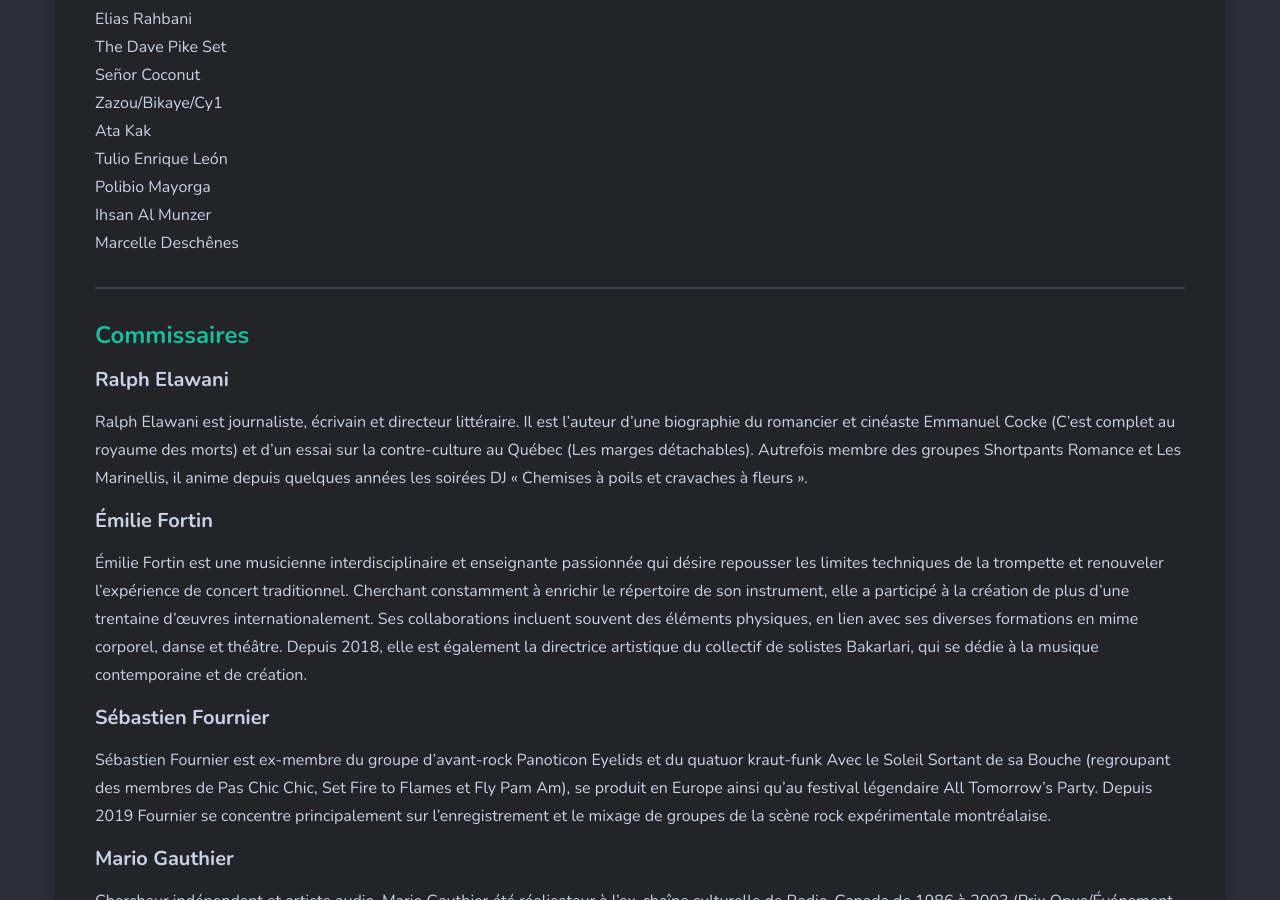
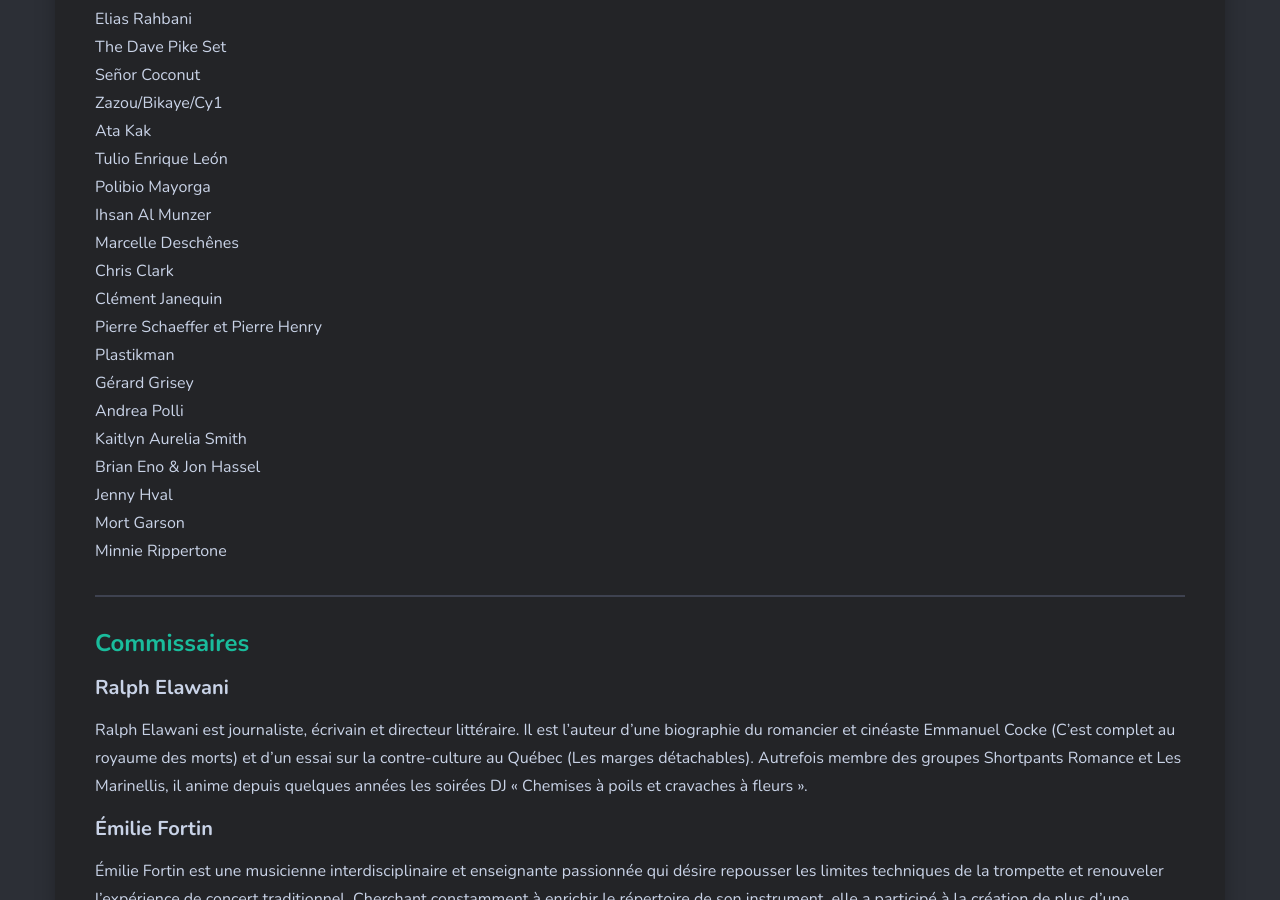
Before and after one commit to sessions-marteau/sessions-marteau-2.github.io, a Jekyll site: the page built from _pages/musique.md, in a window 1280 px wide and 900 px high, scrolled down 4835 px. Built offline with Jekyll 4.4.1, drawn with Linux system fonts in a browser that asks for light colours; nearby versions of some CDN libraries.

Commit message:
Update musique.md

```diff
--- a/_pages/musique.md
+++ b/_pages/musique.md
@@ -332,6 +332,29 @@
 <br>
 Marcelle Deschênes
 <br>
+Chris Clark
+<br>
+Clément Janequin
+<br>
+Pierre Schaeffer et Pierre Henry
+<br>
+Plastikman
+<br>
+Gérard Grisey
+<br>
+Andrea Polli
+<br>
+Kaitlyn Aurelia Smith
+<br>
+Brian Eno & Jon Hassel
+<br>
+Jenny Hval
+<br>
+Mort Garson
+<br>
+Minnie Rippertone
+<br>
+
 
 <hr>
 ### [Commissaires](#commissaires)
```
